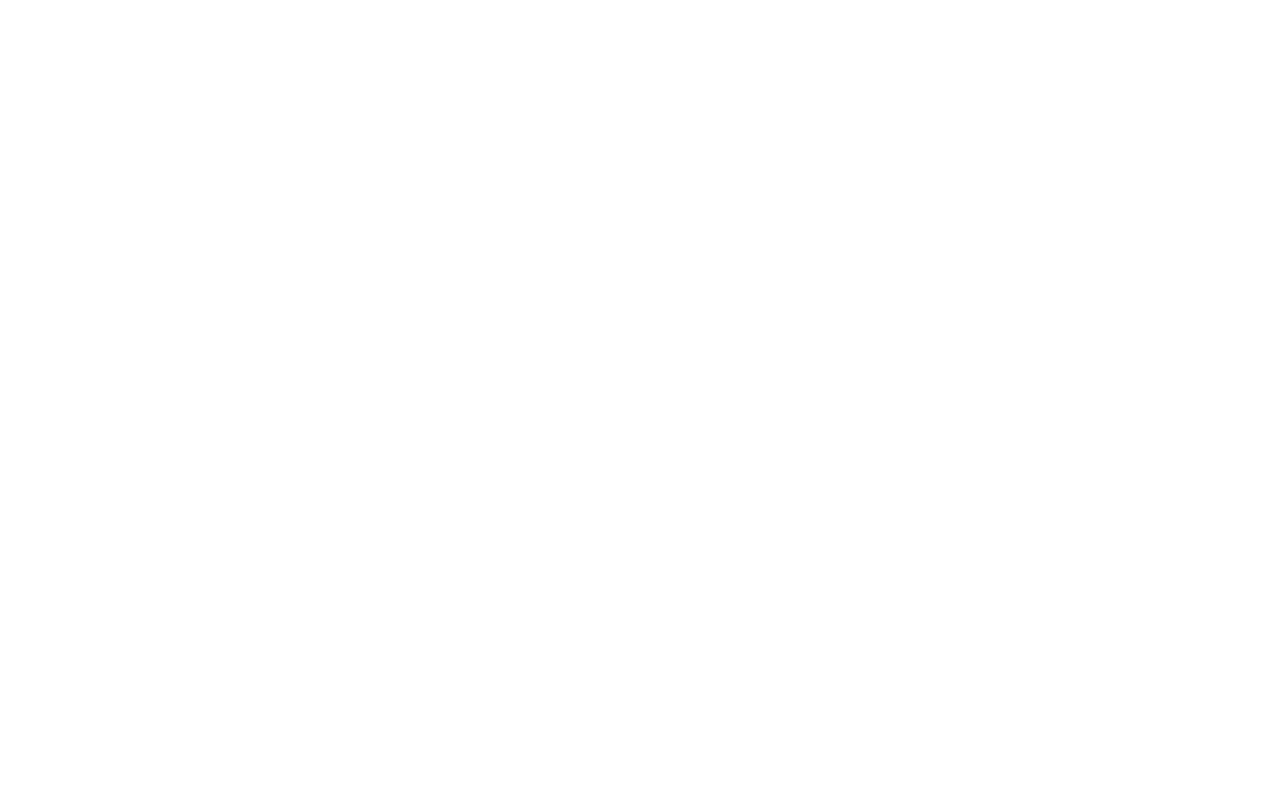
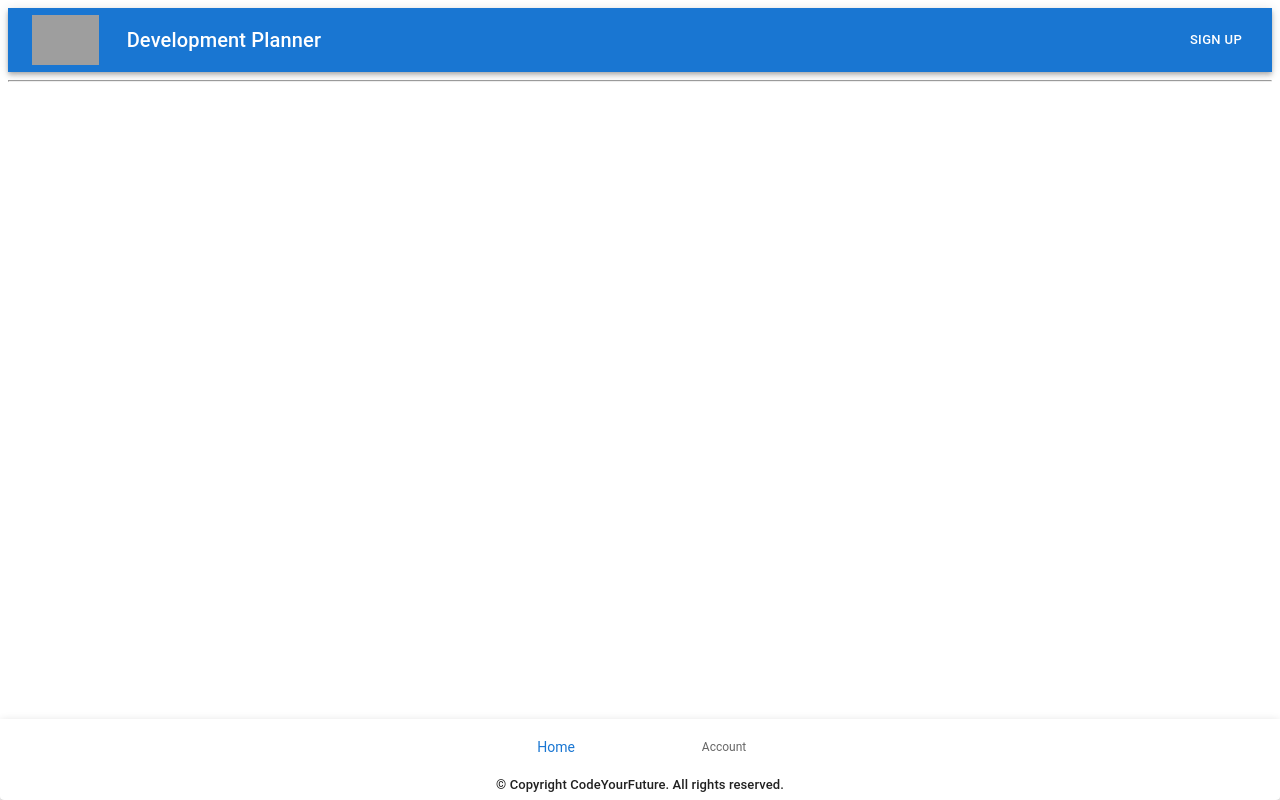
Before and after one commit to gulnihaln/development-planner-cyf-final-project, a React (Create React App) app in the folder client/: page /plan in a window 1280 px wide. Built offline with nearby package versions, Linux system fonts and the light colour scheme; grey boxes are pictures that could not be loaded.

Commit message:
feat: add Header and Footer fixes #25

```diff
--- a/client/src/App.js
+++ b/client/src/App.js
@@ -1,12 +1,25 @@
 import { Route, Switch } from "react-router-dom";
+import React from "react";
 import Login from "./pages/Login";
+import Plan from "./pages/Plan";
+import Header from "./components/Header";
+import Footer from "./components/Footer";
+
 
 const App = () => (
-	<Switch>
-		<Route path="/" exact>
-			<Login />
-		</Route>
-	</Switch>
+	<div>
+		<Header />
+		<hr />
+		<Switch>
+			<Route path="/login" exact>
+				<Login />
+			</Route>
+			<Route path="/plan" exact>
+				<Plan />
+			</Route>
+		</Switch>
+		<Footer />
+	</div>
 );
 
 export default App;
--- a/client/src/components/Footer.js
+++ b/client/src/components/Footer.js
@@ -1,22 +1,40 @@
-import "../styles/Footer.css";
+import * as React from "react";
+import Box from "@mui/material/Box";
+import BottomNavigation from "@mui/material/BottomNavigation";
+import BottomNavigationAction from "@mui/material/BottomNavigationAction";
+import Paper from "@mui/material/Paper";
+import Typography from "@mui/material/Typography";
 
-export default function Footer() {
-	return (
-		<footer className="footer">
-			<section className="footer-links-container">
-				<ul className="footer-links">
-					<li>
-						<i className="fas fa-home"></i>
-					</li>
-					<li>
-						<a href="##">FAQ</a>
-					</li>
-					<li>
-						<a href="##">Terms & Conditions</a>
-					</li>
-				</ul>
-			</section>
-			<p className="footer-p">&copy; Copyright CodeYourFuture. All rights reserved.</p>
-		</footer>
+
+export default function Footer () {
+  const [value, setValue] = React.useState(0);
+  const ref = React.useRef(null);
+
+
+  return (
+		<Box sx={{ pb: 7, marginTop: 30 }} ref={ref}>
+			<Paper
+				sx={{ position: "fixed", bottom: 0, left: 0, right: 0 }}
+				elevation={3}
+			>
+				<BottomNavigation
+					showLabels
+					value={value}
+					onChange={(event, newValue) => {
+						setValue(newValue);
+					}}
+				>
+					<BottomNavigationAction label="Home" />
+					<BottomNavigationAction label="Account" />
+				</BottomNavigation>
+				<Typography
+					variant="subtitle2"
+					gutterBottom component="div"
+					sx={{ textAlign: "center", fontSize: "small" }}
+					>
+					&copy; Copyright CodeYourFuture. All rights reserved.
+				</Typography>
+			</Paper>
+		</Box>
 	);
 }
--- /dev/null
+++ b/client/src/components/Header.js
@@ -0,0 +1,9 @@
+import Navbar from "./Navbar";
+import React from "react";
+
+function Header(){
+    return (
+      <Navbar />
+    );
+}
+export default Header;
```
